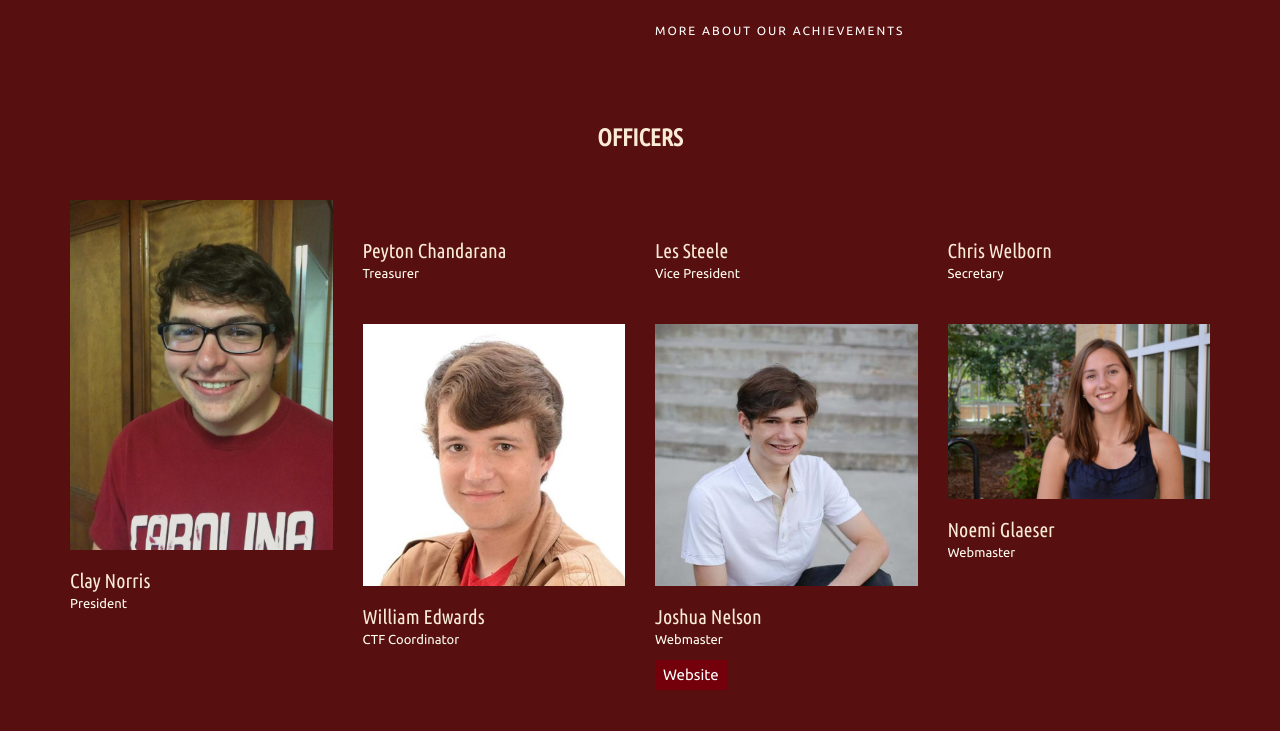
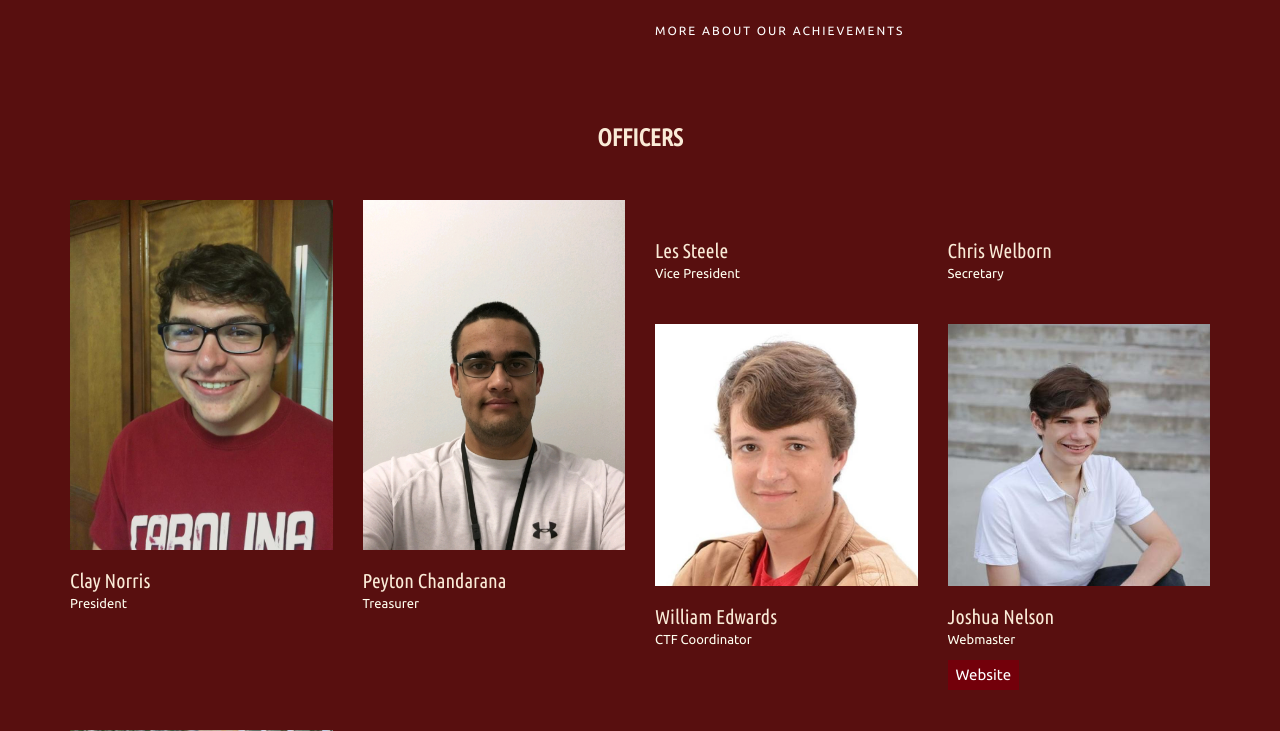
Before and after one commit to nglaeser/CybersecSite, a Flask app: page /about.html in a window 1280 px wide. Shown: the part 690-1421 px from the top of the page. Run offline with Flask 2, Linux system fonts and the light colour scheme; some libraries are stand-ins or nearby versions; some web fonts are replaced.

Commit message:
Add picture of Peyton to about page

```diff
--- a/templates/about.html
+++ b/templates/about.html
@@ -180,7 +180,7 @@
                     <div class="col-md-3">
                         <div class="team-member wow fadeInLeft" data-wow-duration="500ms" data-wow-delay=".5s">
                             <div class="team-img">
-                                <img src="" class="team-pic" alt="">
+                                <img src="images/team/peyton.jpg" class="team-pic" alt="Peyton, wearing a white shirt and lanyard, stands in front of a white wall.">
                             </div>
                             <h3 class="team_name">Peyton Chandarana</h3>
                             <p class="team_designation">Treasurer</p>
```
Also changed, not shown: static/images/team/peyton.jpg (added).
